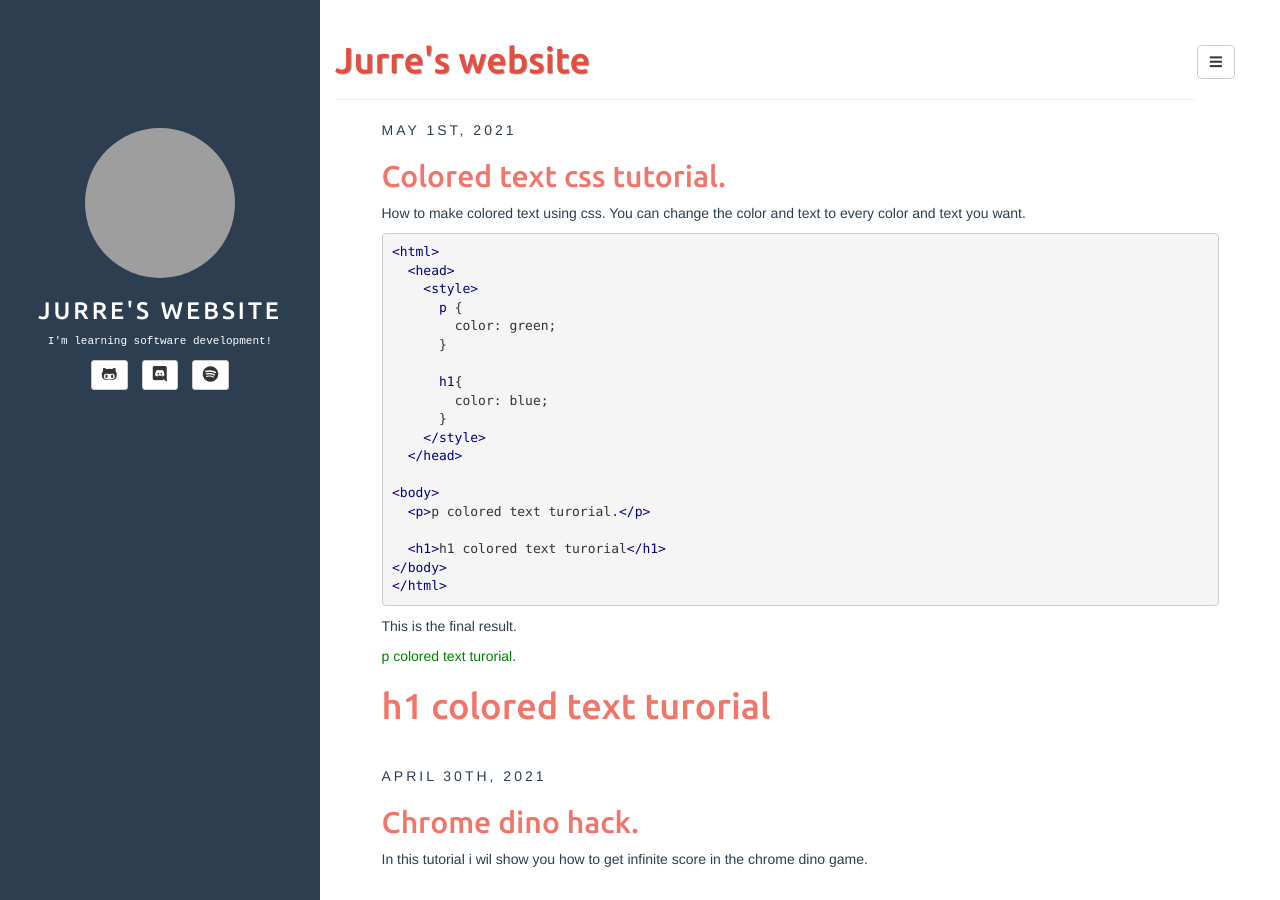
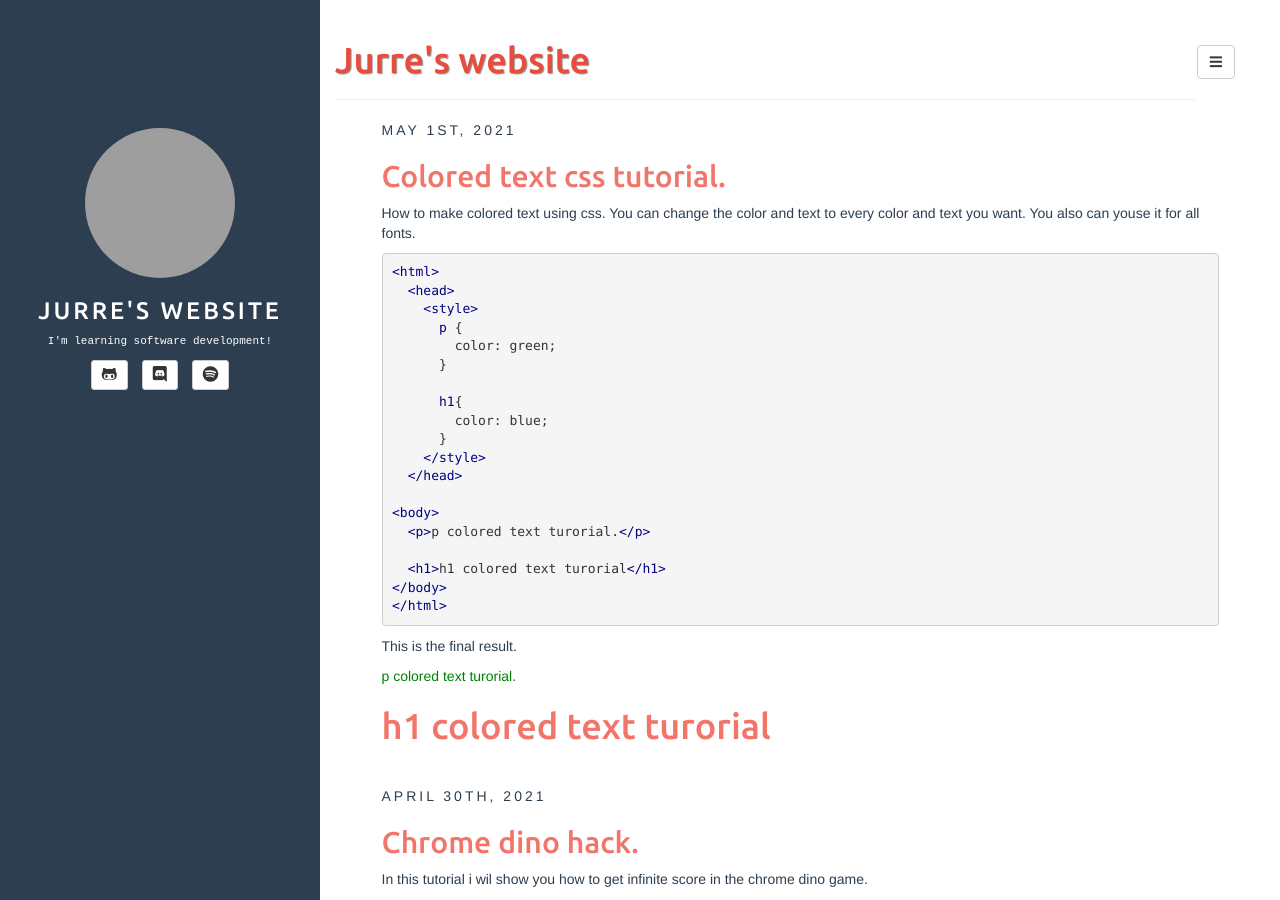
Before and after one commit to dbtek/dbyll, a Jekyll site: the page built from index.html, in a window 1280 px wide and 900 px high. Built offline with Jekyll 4.4.1, drawn with Linux system fonts in a browser that asks for light colours; the list of posts is cut into pages by our own code; grey boxes are pictures that could not be loaded.

Commit message:
Update 2021-05-01-css-tutorial-text-color.md

```diff
--- a/_posts/2021-05-01-css-tutorial-text-color.md
+++ b/_posts/2021-05-01-css-tutorial-text-color.md
@@ -7,7 +7,7 @@
 fullview: true
 ---
 
-How to make colored text using css. You can change the color and text to every color and text you want.
+How to make colored text using css. You can change the color and text to every color and text you want. You also can youse it for all fonts.
 
 {% highlight html %}
 <html>
@@ -47,7 +47,6 @@
 
 <body>
   <p class="color-tutorial">p colored text turorial.</p>
-
   <h1 class="color-tutorialh1">h1 colored text turorial</h1>
 </body>
 </html>
```
